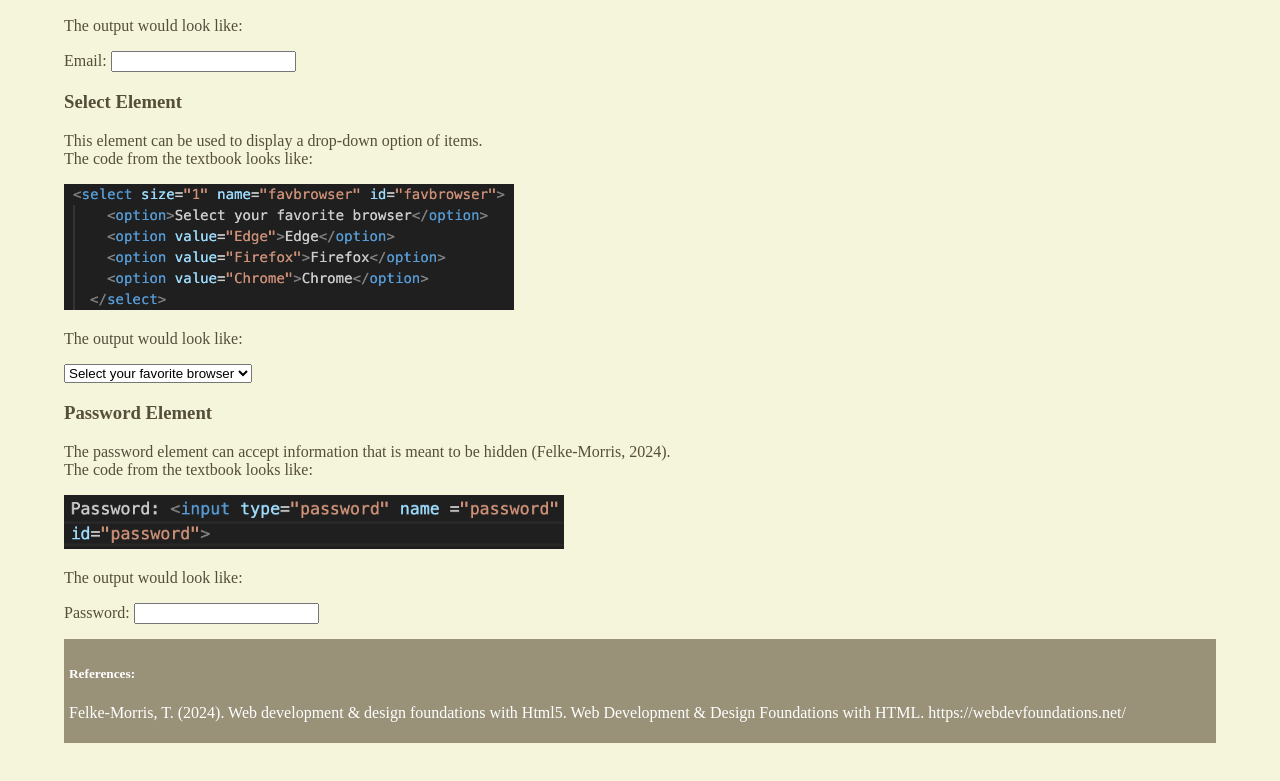
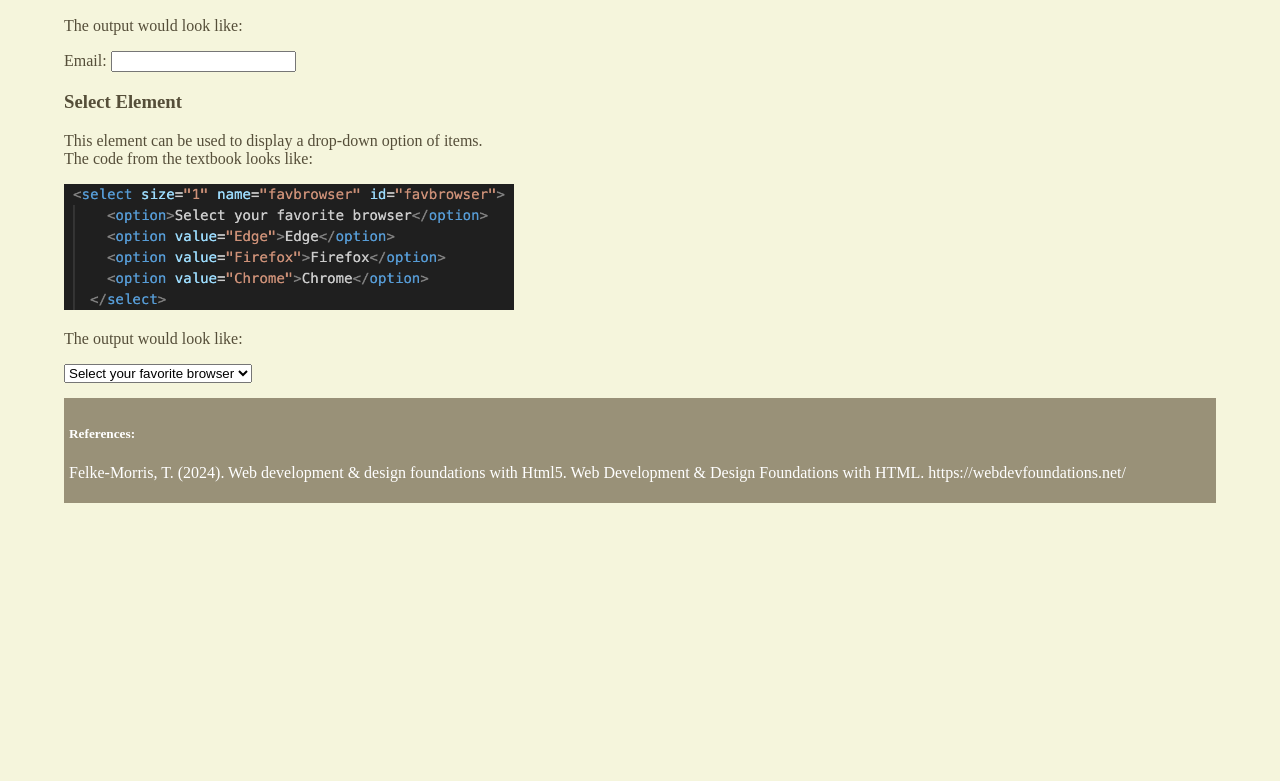
Before and after one commit to jh-tobar/csit121, a plain HTML site: page lab08/forms.html in a window 1280 px wide. Shown: the part 1061-1842 px from the top of the page. After the commit the page ends 1628 px from the top, so only its background shows below. Drawn offline with Linux system fonts and the light colour scheme.

Commit message:
Add files via upload

```diff
--- a/lab08/forms.html
+++ b/lab08/forms.html
@@ -80,21 +80,6 @@
             <option value="Chrome">Chrome</option>
           </select>
 
-    <br>
-          <h3>Password Element</h3>
-          <p>The password element can accept
-            information that is meant to be
-            hidden (Felke-Morris, 2024).
-            <br>
-            The code from the textbook looks like:
-          </p>
-          <img src="passwordimg.png" alt="Coded example of the password element" width="500">
-        <br>
-        <p>The output would look like:</p>
-            Password: <input type="password" name ="password"
-            id="password">
-
-
     </form>
 
 <footer style="background-color: #999178; color: rgb(255, 255, 255); padding: 5px; margin-top: 15px;">
```
